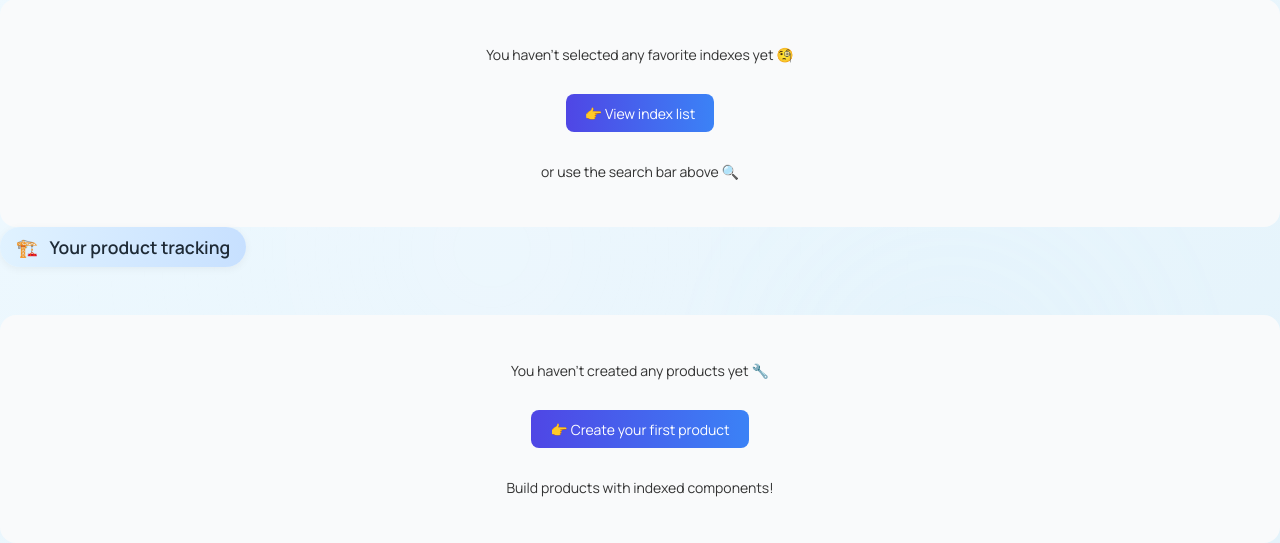
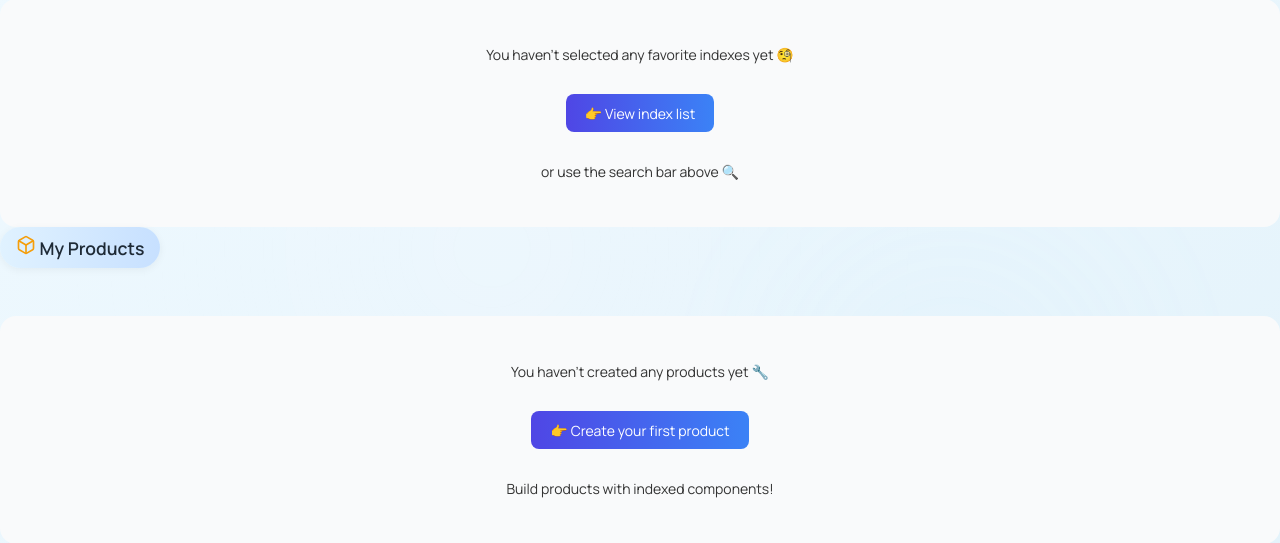
Before and after one commit to utis82/Index-tracker, a Django app: page /dashboard/ in a window 1280 px wide. Shown: the part 126-669 px from the top of the page. Run offline with Django 5.2, Linux system fonts and the light colour scheme; the visitor is signed in with stand-in values (Sample User, id 1); data that the repository does not hold is empty; some libraries are stand-ins or nearby versions.

Commit message:
changement titre dashboard

```diff
--- a/main/templates/dashboard.html
+++ b/main/templates/dashboard.html
@@ -10,7 +10,7 @@
 
 {% if charts %}
   <div class="section-title">
-    <span class="emoji">⭐</span> Your index tracking
+    <i data-lucide="chart-line" class="section-icon" style="width: 20px; height: 20px; color: #3b82f6;"></i> My Indexes
   </div>
 
 <div class="card shadow-lg" style="border-radius: 16px; padding: 24px; background: white; margin-bottom: 2rem;">
@@ -177,7 +177,7 @@
 <!-- NOUVELLE SECTION PRODUITS -->
 {% if product_charts %}
   <div class="section-title">
-    <span class="emoji">🏗️</span> Your product tracking
+    <i data-lucide="box" class="section-icon" style="width: 20px; height: 20px; color: #f59e0b;"></i> My Products
   </div>
 
   <div class="card shadow-lg" style="border-radius: 16px; padding: 24px; background: white; margin-bottom: 2rem;">
@@ -273,7 +273,7 @@
 
 {% else %}
   <div class="section-title">
-    <span class="emoji">🏗️</span> Your product tracking
+    <i data-lucide="box" class="section-icon" style="width: 20px; height: 20px; color: #f59e0b;"></i> My Products
   </div>
   <div class="no-favorites">
     <p>You haven't created any products yet 🔧</p>
@@ -355,6 +355,16 @@
 </script>
 
 <style>
+/* Section icons styling */
+.section-icon {
+  flex-shrink: 0;
+  transition: color 0.2s ease;
+}
+
+body.dark-mode .section-icon {
+  filter: brightness(1.2);
+}
+
 /* 🎨 PALETTE DE COULEURS HARMONISÉE - Identique à liste_index.html */
 .category-icon {
   flex-shrink: 0;
```
